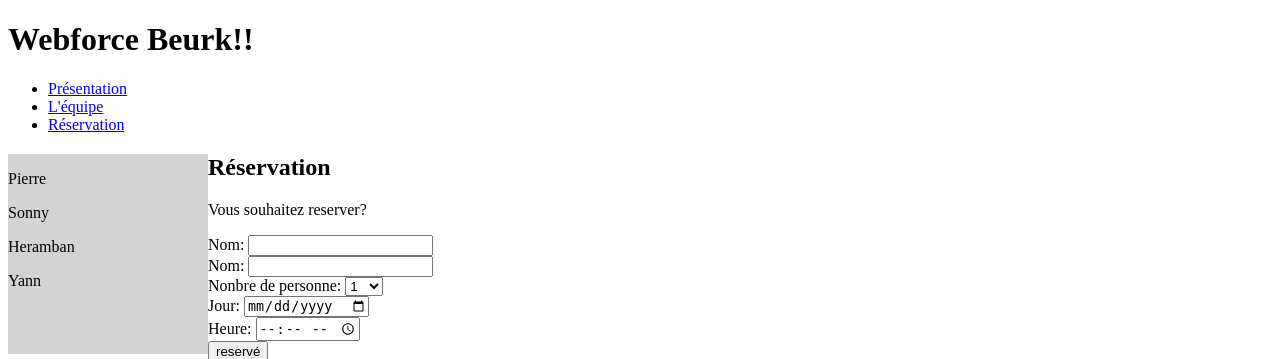
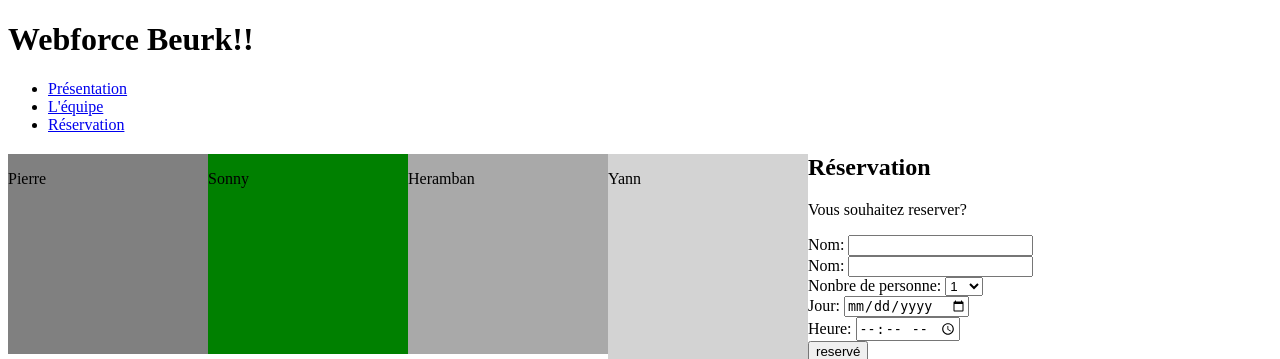
Before and after one commit to Archoss/siteVitrine, a PHP site: page / in a window 1280 px wide. Shown: the top 359 px of the page. Run offline with PHP 8.4, Linux system fonts and the light colour scheme.

Commit message:
css réparé

```diff
--- a/css/style.css
+++ b/css/style.css
@@ -1,26 +1,26 @@
 
-#equipe:first-child{
+#equipe article:first-child{
 	width: 200px;
 	height: 200px;
 	float: left;
 	background-color: grey;
 }
 
-#equipe:nth-child(2){
+#equipe article:nth-child(2){
 	width: 200px;
 	height: 200px;
 	float: left;
 	background-color: green;
 }
 
-#equipe:nth-child(3){
+#equipe article:nth-child(3){
 	width: 200px;
 	height: 200px;
 	float: left;
 	background-color: darkgrey;
 }
 
-#equipe:last-child{
+#equipe article:last-child{
 	width: 200px;
 	height: 200px;
 	float: left;
```
